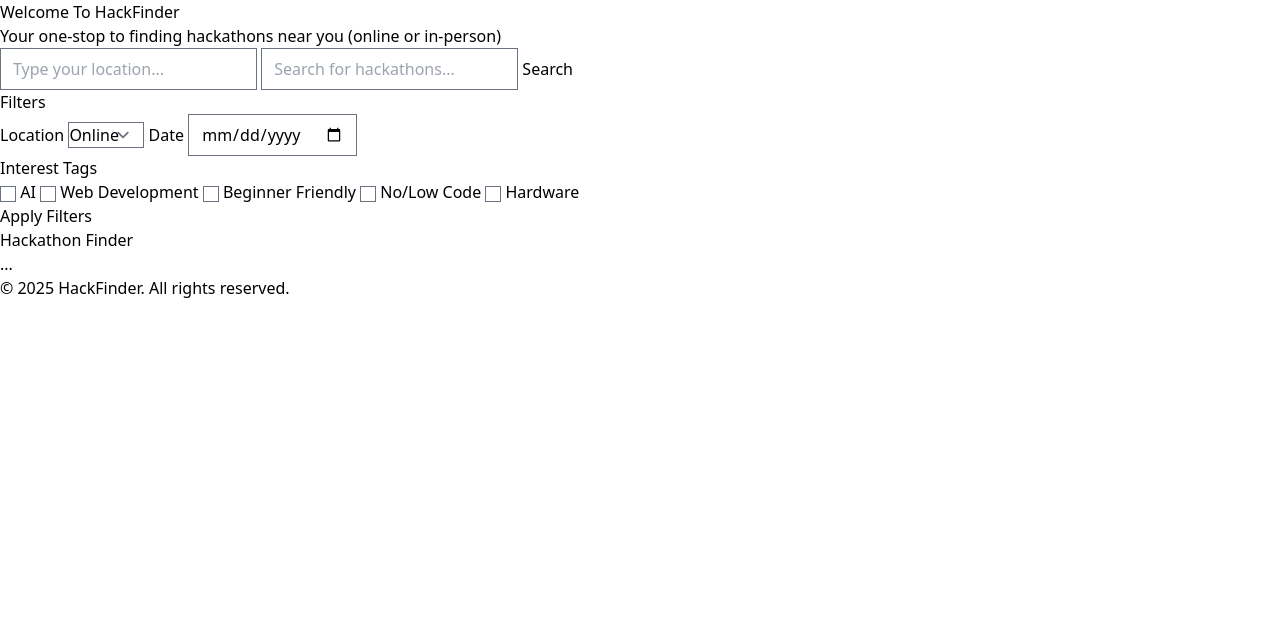
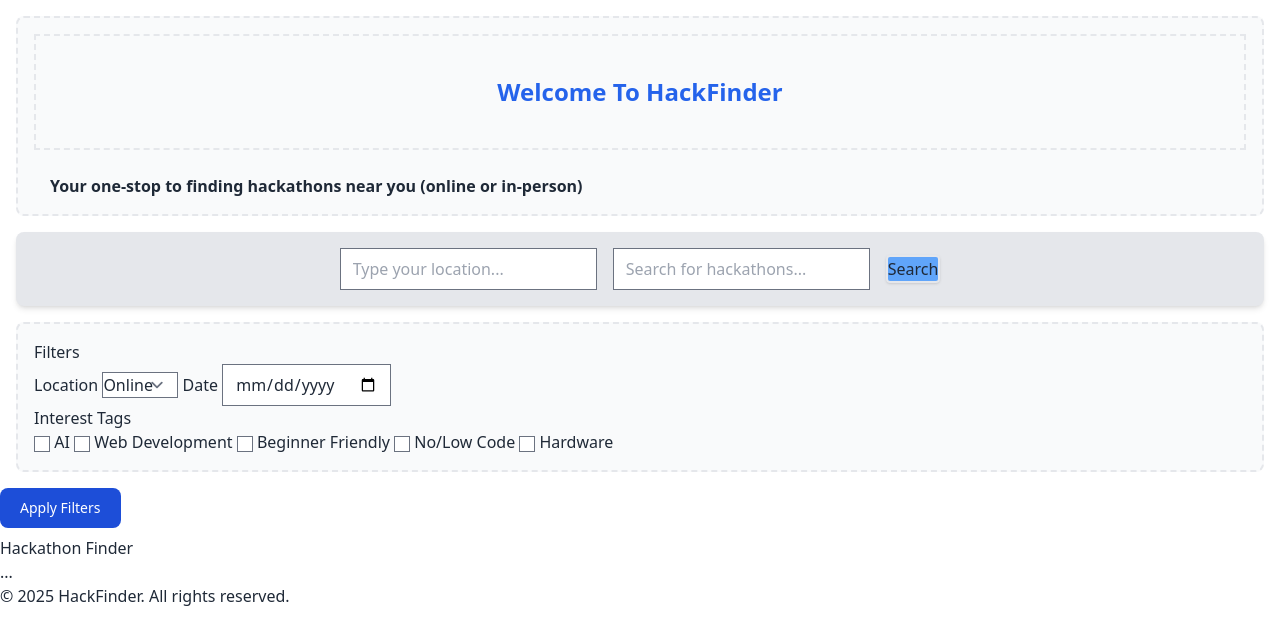
Before and after one commit to HassanZafar-2021/HackFinder, a plain HTML site: page index.html in a window 1280 px wide. Drawn offline with nearby package versions, Linux system fonts and the light colour scheme.

Commit message:
working with tailwind

```diff
--- a/index.html
+++ b/index.html
@@ -9,20 +9,20 @@
 
     <title>HackFinder</title>
 </head>
-<body>
+<body class="bg-white-100 text-gray-800 font-sans" >
 
-    <section class="header", id="animated-background">
-        <h1>Welcome To HackFinder</h1>
-        <p>Your one-stop to finding hackathons near you (online or in-person)</p>
+    <section class="header p-4 m-4 border-2 border-dashed rounded-lg bg-gray-50">
+        <h1 class="text-2xl p-10 mb-2 font-bold text-blue-600 text-center border-2 border-dashed">Welcome To HackFinder</h1>
+        <p class="font-bold w-full p-4 h-10 text-black-700 ">Your one-stop to finding hackathons near you (online or in-person)</p>
     </section>
 
-    <section class="search-bar">
+    <section class="section class p-4 flex justify-center gap-4 items-center bg-gray-200 rounded-lg shadow-md m-4">
         <input type="text" placeholder="Type your location...">
         <input type="text" placeholder="Search for hackathons...">
-    <button type="submit">Search</button>
+    <button class="bg-blue-400 border-2 rounded shadow" type="submit">Search</button>
 </section>
 
-<aside>
+<aside class="filters p-4 m-4 border-2 border-dashed rounded-lg bg-gray-50">
     <h2>Filters</h2>
     <label for="location">Location</label>
     <select id="location" name="location" title="Select location">
@@ -54,7 +54,12 @@
     </fieldset>
 </aside>
 
-<button type="submit">Apply Filters</button>
+<button type="submit"
+  class="text-white bg-blue-700 hover:bg-blue-800 focus:ring-4 focus:outline-none
+  focus:ring-blue-300 font-medium rounded-lg text-sm px-5 py-2.5 text-center me-2 mb-2">
+  Apply Filters
+</button>
+
 
 <div class="results">
     <h2 id="results-header">Hackathon Finder</h2>
```
